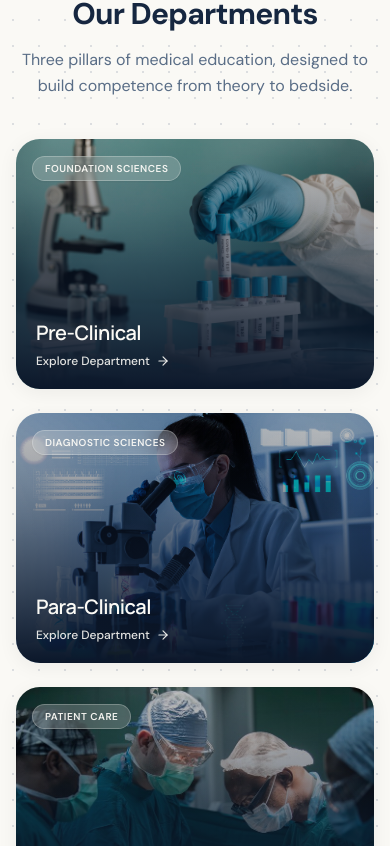
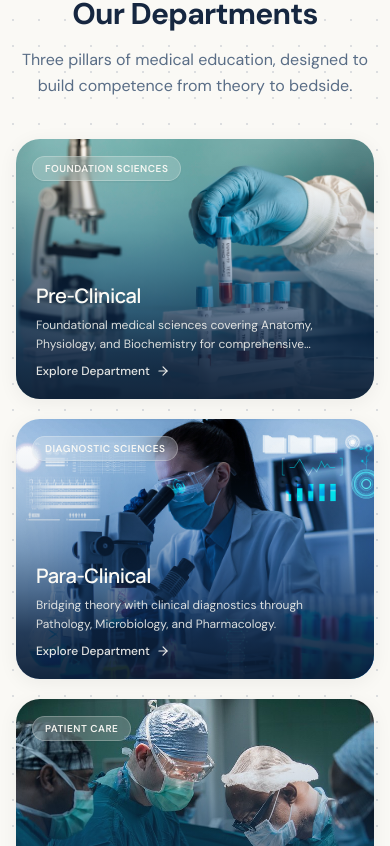
Before and after one commit to lewsishamilton/AIMS, a React (Vite) app: page / in a window 390 px wide. Shown: the part 1998-2844 px from the top of the page. Built offline with nearby package versions, Linux system fonts and the light colour scheme; a web font is replaced by a local one.

Commit message:
selected gallrey animation imgs 2

```diff
--- a/src/layouts/footer.tsx
+++ b/src/layouts/footer.tsx
@@ -158,7 +158,7 @@ export default function Footer() {
               </h3>
               <div className="w-full min-h-64 rounded-[26px] overflow-hidden border border-white/10">
                 <iframe
-                  src="https://maps.google.com/maps?q=Arundathi%20Institute%20of%20medical%20acience&t=m&z=16&output=embed&iwloc=near"
+                  src="https://maps.google.com/maps?q=Arundathi%20Institute%20of%20medical%20acience&t=k&z=16&output=embed&iwloc=near"
                   title="Arundathi Institute of Medical Sciences"
                   aria-label="Map showing Arundathi Institute of Medical Sciences"
                   loading="lazy"
--- a/src/sections/Home/AboutSection.tsx
+++ b/src/sections/Home/AboutSection.tsx
@@ -111,11 +111,10 @@ export const AboutSection: React.FC = () => {
         <div className="overflow-hidden w-full">
           <div
             onTransitionEnd={handleTransitionEnd}
-            className={`flex w-[400%] ${
-              enableTransition
+            className={`flex w-[400%] ${enableTransition
                 ? "transition-transform duration-700 ease-[cubic-bezier(0.25,1,0.5,1)]"
                 : "transition-none"
-            }`}
+              }`}
             style={{
               transform: `translateX(-${trackIndex * 25}%)`,
             }}
--- a/src/sections/Home/DepartmentsSection.tsx
+++ b/src/sections/Home/DepartmentsSection.tsx
@@ -60,26 +60,38 @@ const DepartmentsSection = () => {
           </p>
         </div>
 
-        {/* Department Cards Grid */}
-        <div className="grid grid-cols-1 md:grid-cols-3 gap-6 lg:gap-7">
+        {/* Department Cards - Expanding Accordion Animation */}
+        <div className="flex flex-col md:flex-row items-stretch gap-5 lg:gap-6 w-full h-auto md:h-[400px]">
           {DEPARTMENTS.map((dept) => (
             <Link
               to={`/departments?category=${encodeURIComponent(dept.name)}`}
               key={dept.name}
-              className="group relative h-[250px] sm:h-[275px] lg:h-[300px] rounded-[24px] overflow-hidden shadow-[0_4px_20px_rgba(0,0,0,0.06)] hover:shadow-[0_14px_32px_rgba(15,23,42,0.18)] hover:-translate-y-1.5 transition-all duration-500 block"
+              className="relative group flex-grow transition-all duration-500 w-full md:w-56 h-[260px] sm:h-[280px] md:h-full md:hover:w-full rounded-[24px] overflow-hidden shadow-[0_4px_20px_rgba(0,0,0,0.06)] hover:shadow-[0_16px_36px_rgba(15,23,42,0.22)] block cursor-pointer"
             >
-              {/* Background Image with hover upward float and subtle zoom */}
+              {/* Background Image with subtle scale on hover */}
               <div className="w-full h-full overflow-hidden">
                 <img
                   src={dept.image}
                   alt={dept.imageAlt}
-                  className="w-full h-full object-cover transition-transform duration-500 ease-out group-hover:scale-105 group-hover:-translate-y-2"
+                  className="w-full h-full object-cover object-center transition-transform duration-700 ease-out group-hover:scale-105"
                 />
               </div>
 
-              {/* Gradient Overlays */}
-              <div className="absolute inset-0 bg-gradient-to-t from-[#0b172a] via-[#0b172a]/60 to-transparent group-hover:from-[#0b172a] group-hover:via-[#0b172a]/75 transition-all duration-300" />
-              <div className="absolute inset-0 bg-gradient-to-b from-black/25 via-transparent to-transparent" />
+              {/* Smooth Eased Blue Scrim Gradient - Perfectly blended with zero hard lines */}
+              <div
+                className="absolute inset-0 pointer-events-none transition-opacity duration-500"
+                style={{
+                  background:
+                    "linear-gradient(to top, rgba(10, 28, 52, 0.94) 0%, rgba(12, 35, 65, 0.86) 18%, rgba(15, 48, 88, 0.62) 34%, rgba(18, 62, 112, 0.38) 50%, rgba(20, 72, 130, 0.18) 65%, rgba(20, 72, 130, 0.06) 80%, rgba(20, 72, 130, 0.01) 92%, transparent 100%)",
+                }}
+              />
+              <div
+                className="absolute inset-0 pointer-events-none opacity-0 group-hover:opacity-100 transition-opacity duration-500"
+                style={{
+                  background:
+                    "linear-gradient(to top, rgba(8, 22, 42, 0.96) 0%, rgba(10, 32, 60, 0.90) 20%, rgba(14, 46, 86, 0.70) 38%, rgba(18, 64, 118, 0.44) 55%, rgba(20, 72, 130, 0.22) 70%, rgba(20, 72, 130, 0.08) 84%, transparent 100%)",
+                }}
+              />
 
               {/* Top Tag / Category Pill */}
               <div className="absolute top-4 left-4 sm:top-5 sm:left-5 z-10">
@@ -89,14 +101,14 @@ const DepartmentsSection = () => {
               </div>
 
               {/* Bottom Content */}
-              <div className="absolute bottom-5 left-5 right-5 z-10 flex flex-col items-start transition-all duration-300">
-                {/* Heading shifts slightly upward on hover */}
-                <h3 className="font-['Manrope',sans-serif] text-xl sm:text-2xl font-bold text-white mb-1.5 tracking-tight transition-transform duration-300 ease-out group-hover:-translate-y-1">
+              <div className="absolute bottom-5 left-5 right-5 sm:bottom-6 sm:left-6 sm:right-6 z-10 flex flex-col items-start transition-all duration-300">
+                {/* Heading */}
+                <h3 className="font-['Manrope',sans-serif] text-xl sm:text-2xl font-bold text-white mb-1.5 tracking-tight transition-transform duration-300 ease-out group-hover:-translate-y-0.5">
                   {dept.name}
                 </h3>
 
-                {/* 2-line Brief Description reveals on hover */}
-                <p className="text-white/85 text-xs sm:text-[13px] leading-snug line-clamp-2 max-h-0 opacity-0 -translate-y-1 group-hover:max-h-16 group-hover:opacity-100 group-hover:translate-y-0 group-hover:mb-2 transition-all duration-300 ease-out overflow-hidden pointer-events-none">
+                {/* Brief Description - smoothly expands on hover */}
+                <p className="text-white/85 text-xs sm:text-[13px] leading-relaxed line-clamp-2 max-h-16 opacity-100 md:max-h-0 md:opacity-0 md:group-hover:max-h-16 md:group-hover:opacity-100 mb-2 md:mb-0 md:group-hover:mb-2.5 transition-all duration-500 ease-out overflow-hidden pointer-events-none">
                   {dept.description}
                 </p>
 
```
Also changed, not shown: src/pages/DepartmentFacultyPage.tsx (+4 -6 lines), src/pages/FacultyPage.tsx (+6 -7 lines), src/layouts/PdfViewer.tsx (line endings or trailing spaces).
